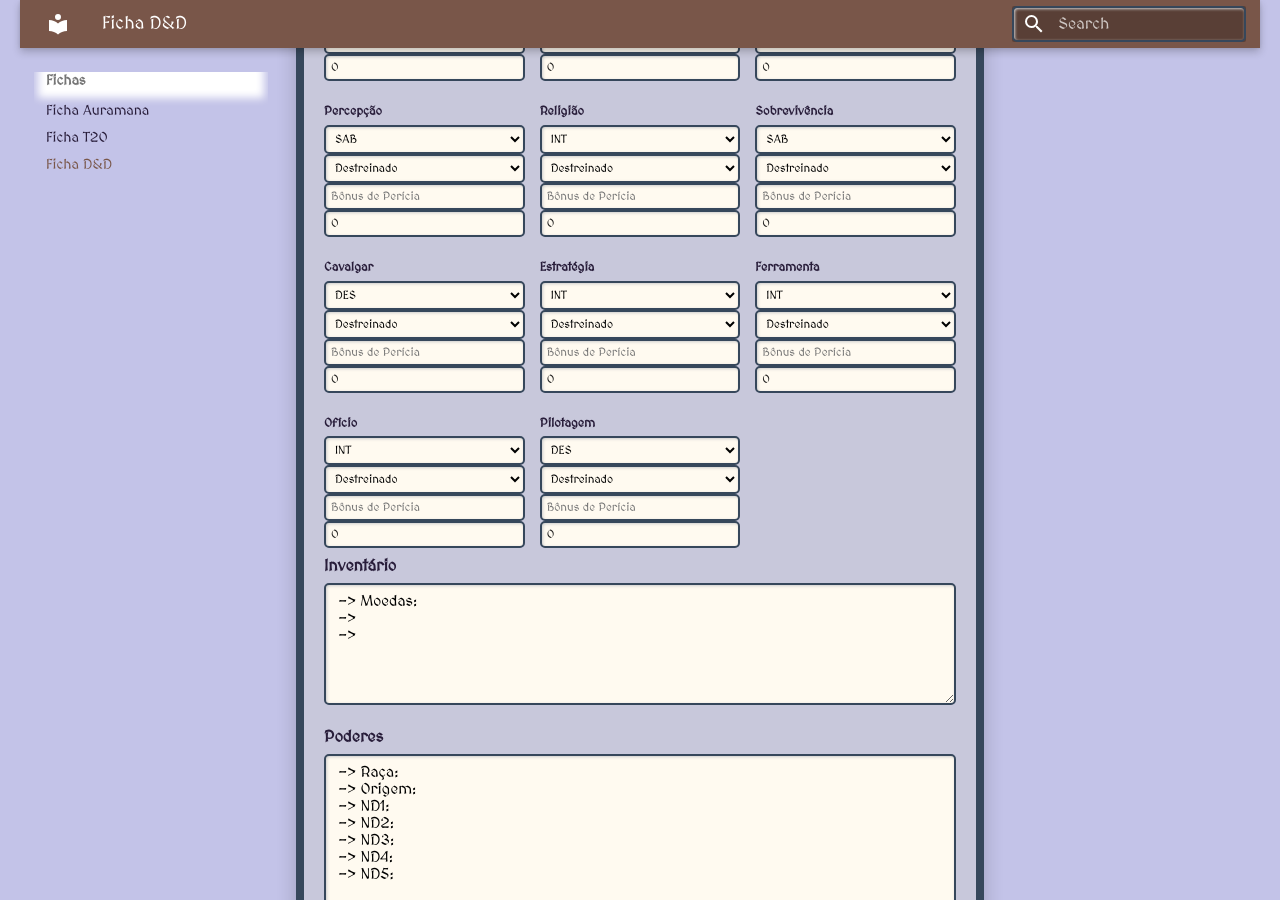
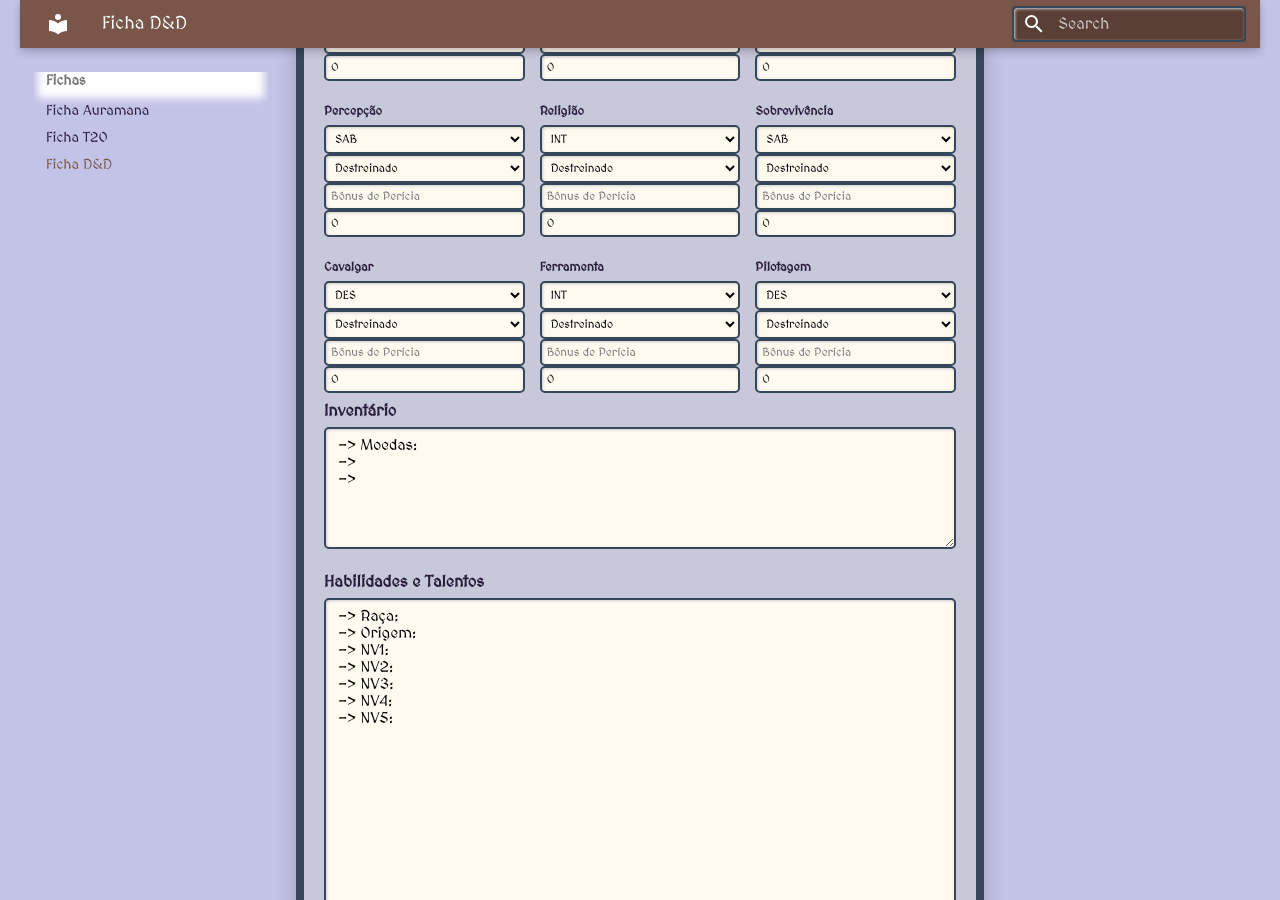
Before and after one commit to ozyssj/auramana-rpg, an MkDocs documentation site: the page built from docs/ficha-dnd.md, in a window 1280 px wide and 900 px high, scrolled down 2624 px. Built offline with MkDocs 1.6.1 and Material for MkDocs 9.7.7, drawn with Linux system fonts in a browser that asks for light colours.

Commit message:
nomenclatura

```diff
--- a/docs/ficha-dnd.md
+++ b/docs/ficha-dnd.md
@@ -381,9 +381,7 @@
         { nome: "Religião", atributo: "int" },
         { nome: "Sobrevivência", atributo: "sab" },
         { nome: "Cavalgar", atributo: "des" },
-        { nome: "Estratégia", atributo: "int" },
         { nome: "Ferramenta", atributo: "int" },
-        { nome: "Ofício", atributo: "int" },
         { nome: "Pilotagem", atributo: "des" }
 
       ];
@@ -441,15 +439,15 @@
 
 
     <div class="campo">
-      <label for="poderes">Poderes</label>
+      <label for="poderes">Habilidades e Talentos</label>
       <textarea id="poderes" rows="22">
  -> Raça:
  -> Origem:
- -> ND1:
- -> ND2:
- -> ND3:
- -> ND4:
- -> ND5:
+ -> NV1:
+ -> NV2:
+ -> NV3:
+ -> NV4:
+ -> NV5:
 </textarea>
     </div>
 
```
